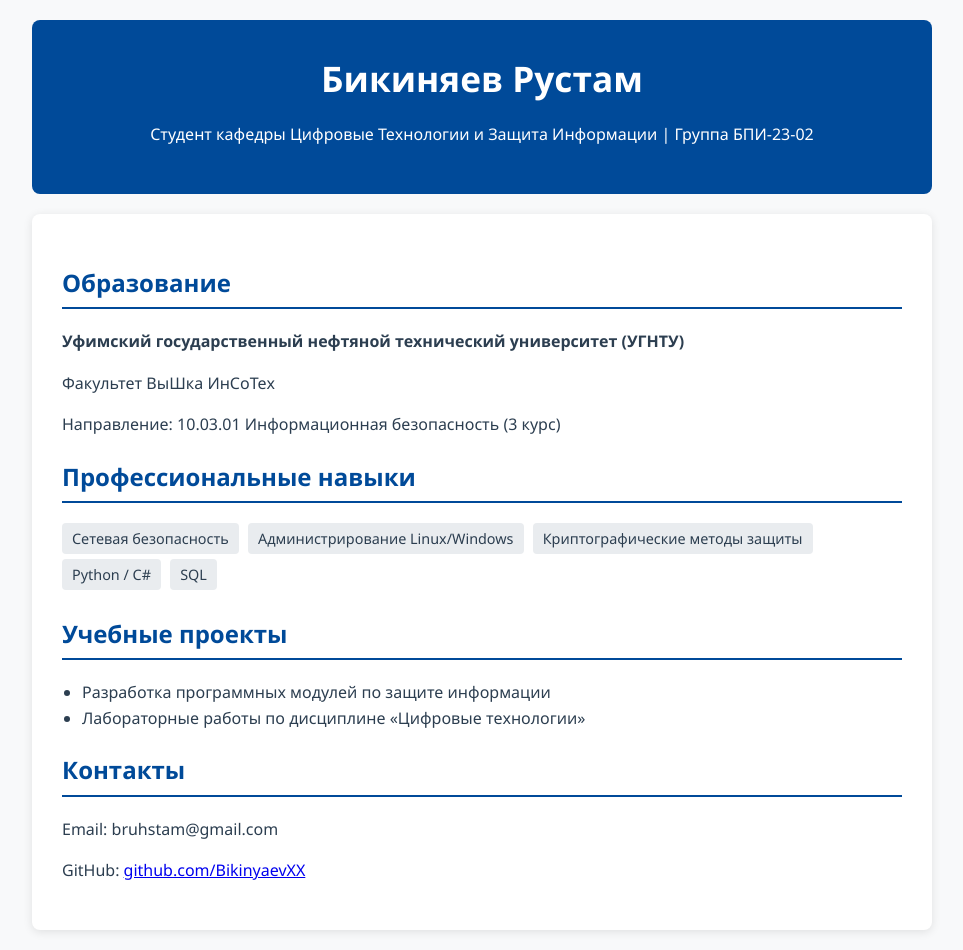
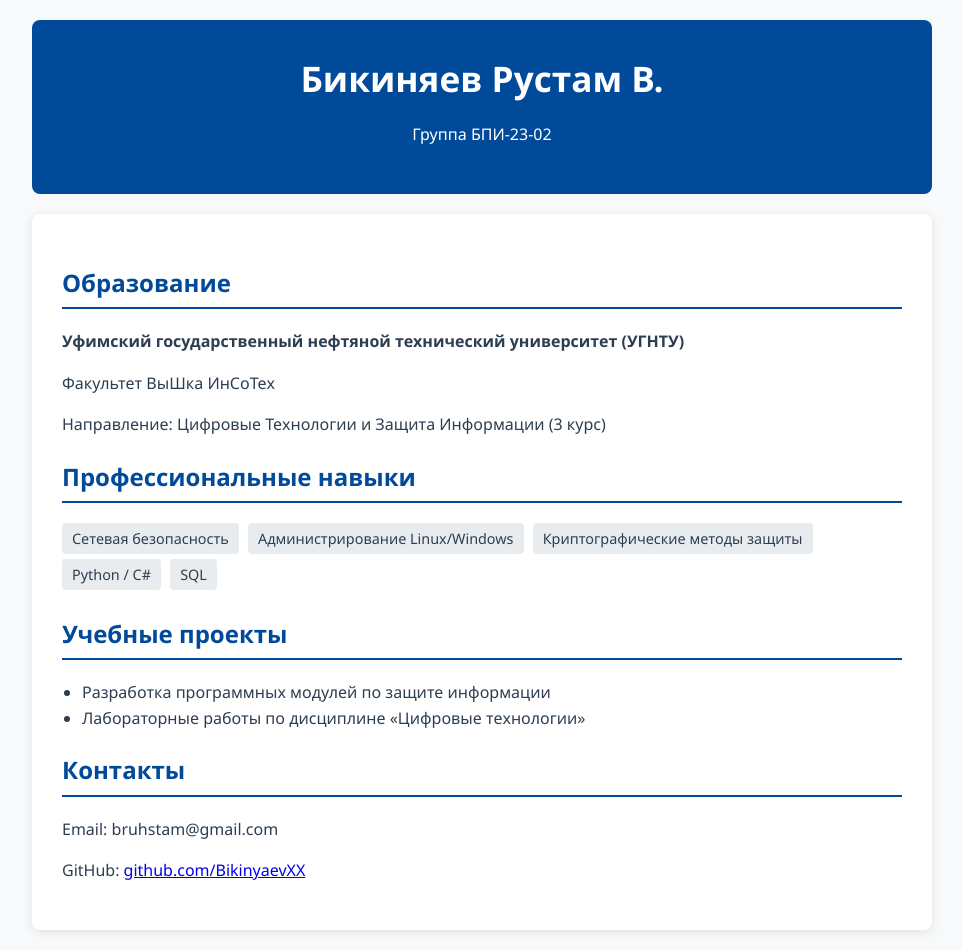
Before and after one commit to BikinyaevXX/BikinyaevXX.github.io, a plain HTML site: page index.html in a window 1280 px wide. Shown: the whole page, without its empty margins (158-1121 px from the left). Drawn offline with Linux system fonts and the light colour scheme.

Commit message:
Update index.html

```diff
--- a/index.html
+++ b/index.html
@@ -17,8 +17,8 @@
 </head>
 <body>
     <header>
-        <h1>Бикиняев Рустам</h1>
-        <p>Студент кафедры Цифровые Технологии и Защита Информации | Группа БПИ-23-02</p>
+        <h1>Бикиняев Рустам В.</h1>
+        <p>Группа БПИ-23-02</p>
     </header>
 
     <div class="container">
@@ -26,7 +26,7 @@
             <h2>Образование</h2>
             <p><strong>Уфимский государственный нефтяной технический университет (УГНТУ)</strong></p>
             <p>Факультет ВыШка ИнСоТех</p>
-            <p>Направление: 10.03.01 Информационная безопасность (3 курс)</p>
+            <p>Направление: Цифровые Технологии и Защита Информации (3 курс)</p>
         </section>
 
         <section>
```
